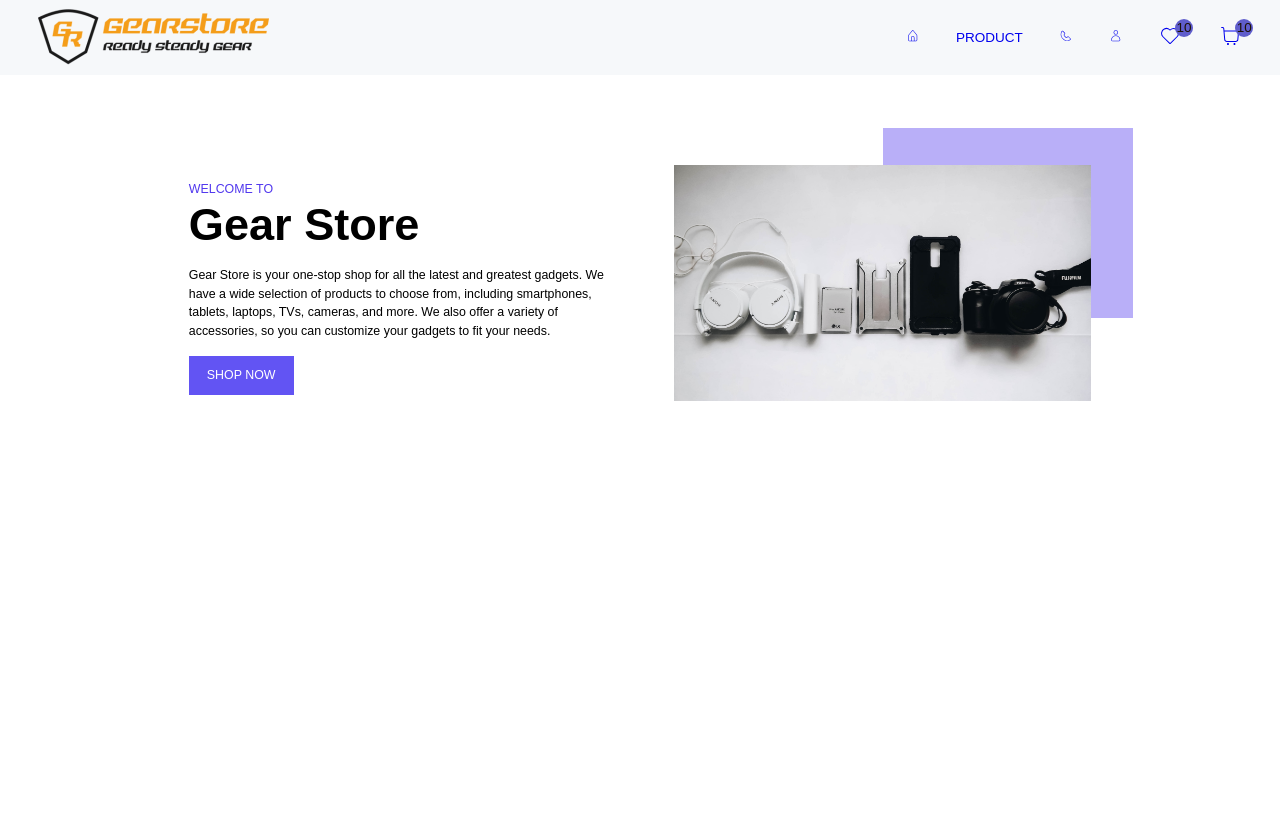
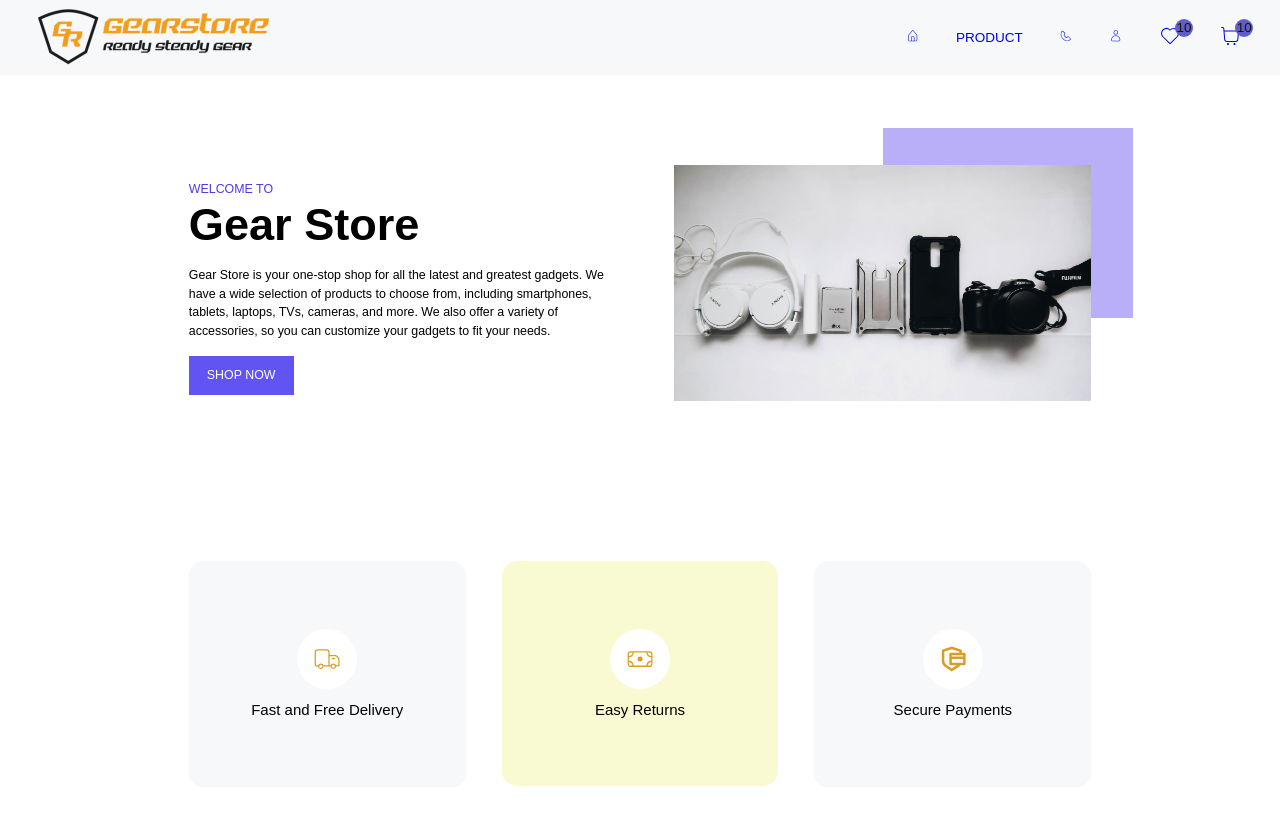
Before and after one commit to nayanendunaskar/E-COMMERCE, a React (Create React App) app in the folder my-app/: page / in a window 1280 px wide. Shown: the top 824 px of the page. Before the commit the page ends 800 px from the top, so only its background shows below. Built offline with nearby package versions, Linux system fonts and the light colour scheme; what miragejs would draw is missing.

Commit message:
added service section

```diff
--- a/my-app/src/Home.jsx
+++ b/my-app/src/Home.jsx
@@ -1,9 +1,16 @@
 import React from 'react';
 import HeroSection from './components/HeroSection';
+import Services from './components/Services';
+import Trusted from './components/Trusted';
 
 const Home = () => {
   return (
+    <>
     <HeroSection />
+
+    <Services/>
+    <Trusted/>
+    </>
   )
 }
 
--- /dev/null
+++ b/my-app/src/components/Services.jsx
@@ -0,0 +1,106 @@
+import styled from "styled-components";
+import { CiDeliveryTruck } from "react-icons/ci";
+import { CiMoneyBill } from "react-icons/ci";
+import {RiSecurePaymentLine} from "react-icons/ri";
+
+const Services = () => {
+  return (
+    <Wrapper>
+        <div className="container">
+            <div className="grid grid-three-column">
+                <div className="services-1">
+                    <div>
+                        <CiDeliveryTruck className="icon"/>
+                        <h3>Fast and Free Delivery</h3>
+                    </div>
+                </div>
+
+                    <div className="services-2">
+                        <div className="services-column-2">
+                            <div>
+                               <CiMoneyBill className="icon"/>
+                               <h3>Easy Returns</h3>
+                            </div>
+                        </div>
+                    </div>
+
+
+                    <div className="services-3">
+                        <div>
+                            <div>
+                                <RiSecurePaymentLine className="icon" />
+                                <h3>Secure Payments</h3>
+                            </div>
+                        </div>
+                    </div>
+
+            </div>
+        </div>
+    </Wrapper>
+  )
+}
+
+
+const Wrapper = styled.section`
+  padding: 9rem 0;
+
+  .grid {
+    gap: 4.8rem;
+  }
+
+  .services-1,
+  .services-2,
+  .services-3 {
+    width: auto;
+    height: 30rem;
+    display: flex;
+    flex-direction: column;
+    justify-content: center;
+    align-content: center;
+    background: ${({ theme }) => theme.colors.bg};
+    text-align: center;
+    border-radius: 2rem;
+    box-shadow: rgba(0, 0, 0, 0.05) 0px 1px 2px 0px;
+  }
+
+  .services-2 {
+    background-color: lightgoldenrodyellow;
+    box-shadow: none;
+
+    .services-colum-2 {
+      background: ${({ theme }) => theme.colors.bg};
+      display: flex;
+      flex-direction: row;
+      flex: 1;
+      justify-content: center;
+      align-items: center;
+      border-radius: 2rem;
+      box-shadow: rgba(0, 0, 0, 0.05) 0px 1px 2px 0px;
+
+      div {
+        display: flex;
+        flex-direction: row;
+        justify-content: center;
+        align-items: center;
+        gap: 1rem;
+      }
+    }
+  }
+
+  h3 {
+    margin-top: 1.4rem;
+    font-size: 2rem;
+  }
+
+  .icon {
+    /* font-size: rem; */
+    width: 8rem;
+    height: 8rem;
+    padding: 2rem;
+    border-radius: 50%;
+    background-color: #fff;
+    color: #da9d21;
+  }
+`;
+
+export default Services
```
